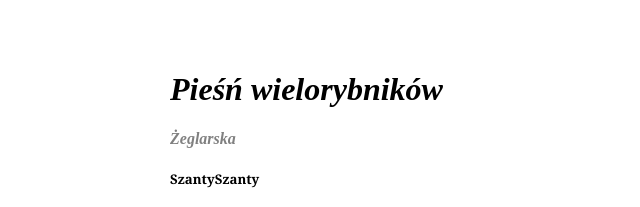
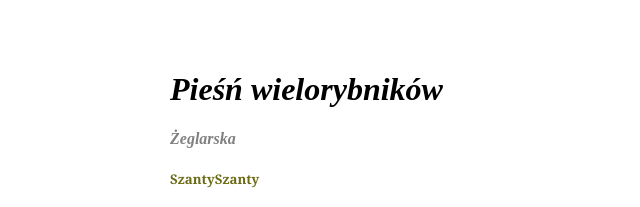
Before and after one commit to rmartyniuk/nauka-gita-3, a plain HTML site: page index.html in a window 1280 px wide. Shown: the top 207 px of the page, 320-960 px from the left. Drawn offline with Linux system fonts and the light colour scheme.

Commit message:
changed color of h5

```diff
--- a/css.style/style.css
+++ b/css.style/style.css
@@ -18,6 +18,7 @@ h4 {
 
 h5 {
     font-family: Cambria, Cochin, Georgia, Times, 'Times New Roman', serif;
+    color: rgb(107, 107, 22);
 }
 
 div {
```
